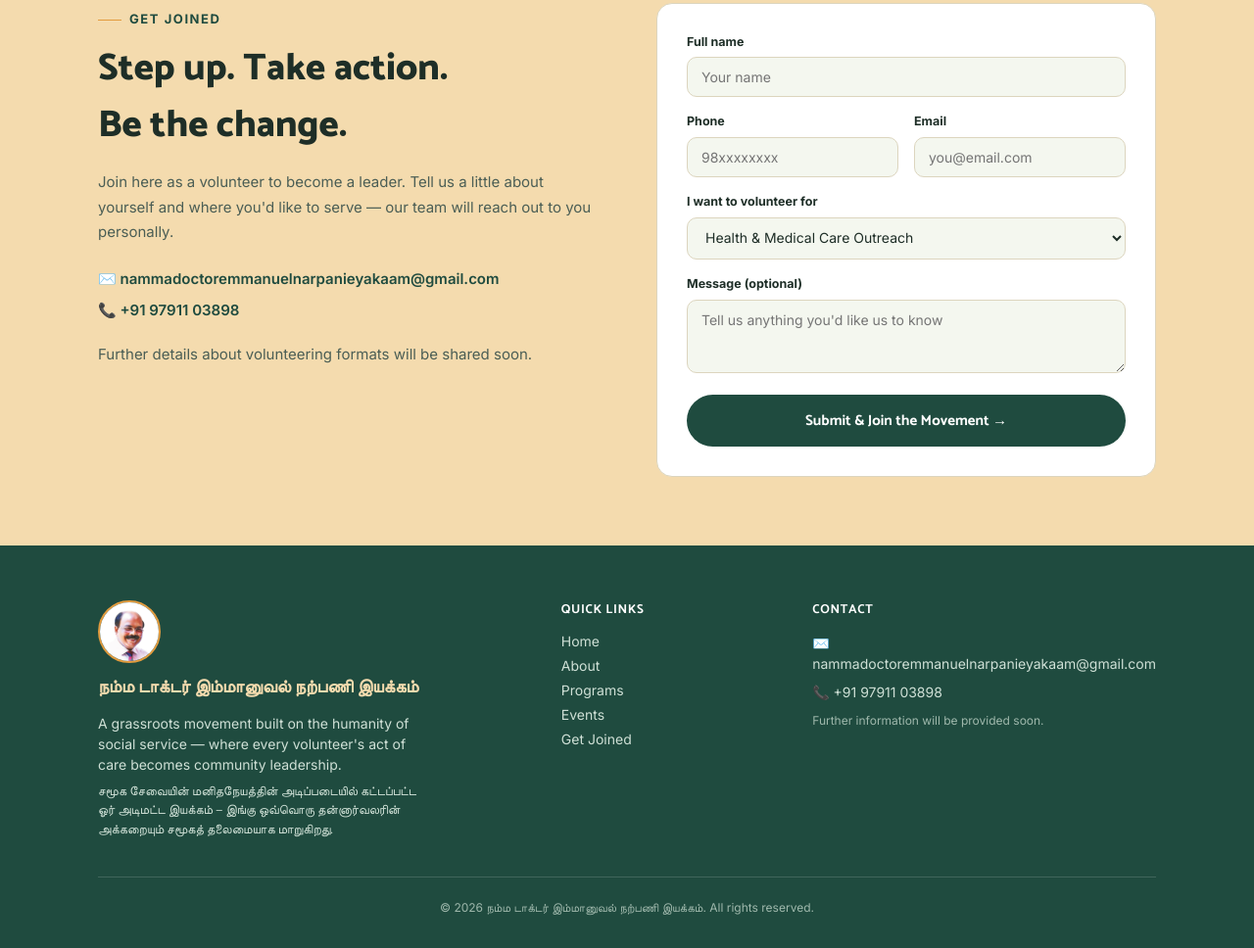
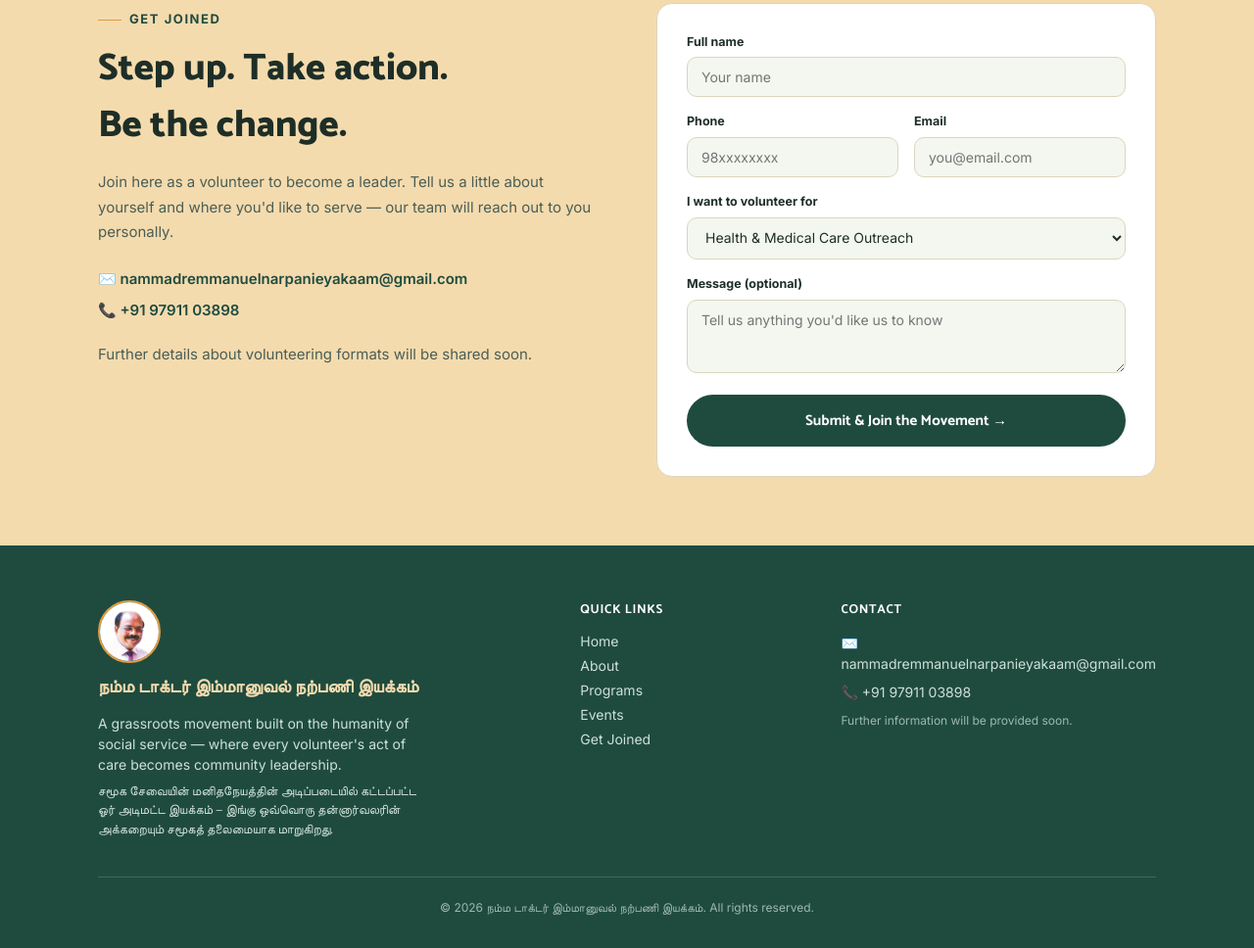
Before and after one commit to nammadremmanuelnarpanieyakaam-star/narpani-iyakkam-website, a website: page public/index.html in a window 1280 px wide. Shown: the part 3477-4445 px from the top of the page at 98% size. Drawn offline with Linux system fonts and the light colour scheme.

Commit message:
Update index.html

```diff
--- a/public/index.html
+++ b/public/index.html
@@ -329,7 +329,7 @@
       <div class="section-label"><span class="dash"></span>Get Joined</div>
       <h2>Step up. Take action.<br/>Be the change.</h2>
       <p>Join here as a volunteer to become a leader. Tell us a little about yourself and where you'd like to serve — our team will reach out to you personally.</p>
-      <a class="contact-line" href="mailto:nammadoctoremmanuelnarpanieyakaam@gmail.com">✉️ nammadoctoremmanuelnarpanieyakaam@gmail.com</a>
+      <a class="contact-line" href="mailto:nammadremmanuelnarpanieyakaam@gmail.com">✉️ nammadremmanuelnarpanieyakaam@gmail.com</a>
       <a class="contact-line" href="tel:+919791103898">📞 +91 97911 03898</a>
       <p class="note">Further details about volunteering formats will be shared soon.</p>
     </div>
@@ -398,7 +398,7 @@
       <div>
         <h4>Contact</h4>
         <div class="footer-contact">
-          <span>✉️ nammadoctoremmanuelnarpanieyakaam@gmail.com</span>
+          <span>✉️ nammadremmanuelnarpanieyakaam@gmail.com</span>
           <span>📞 +91 97911 03898</span>
           <span class="muted">Further information will be provided soon.</span>
         </div>
```
